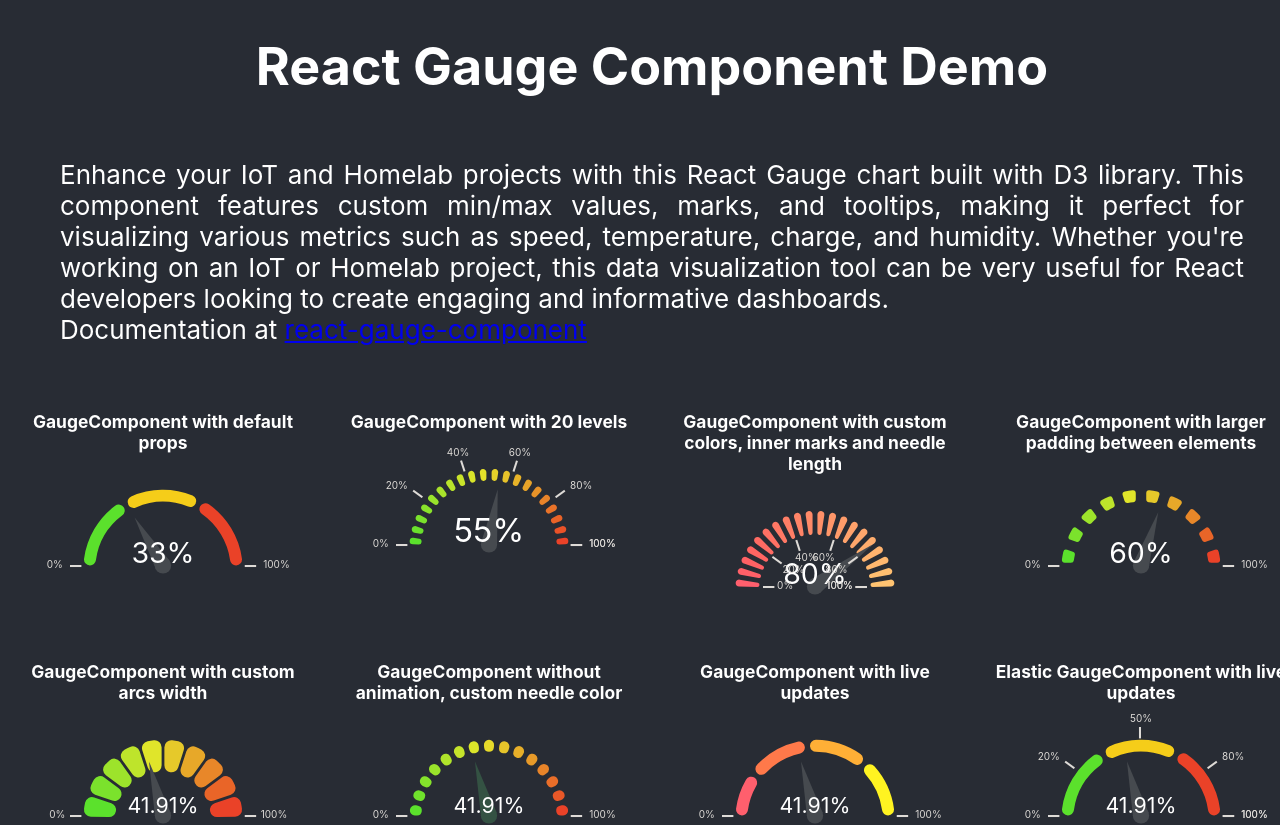
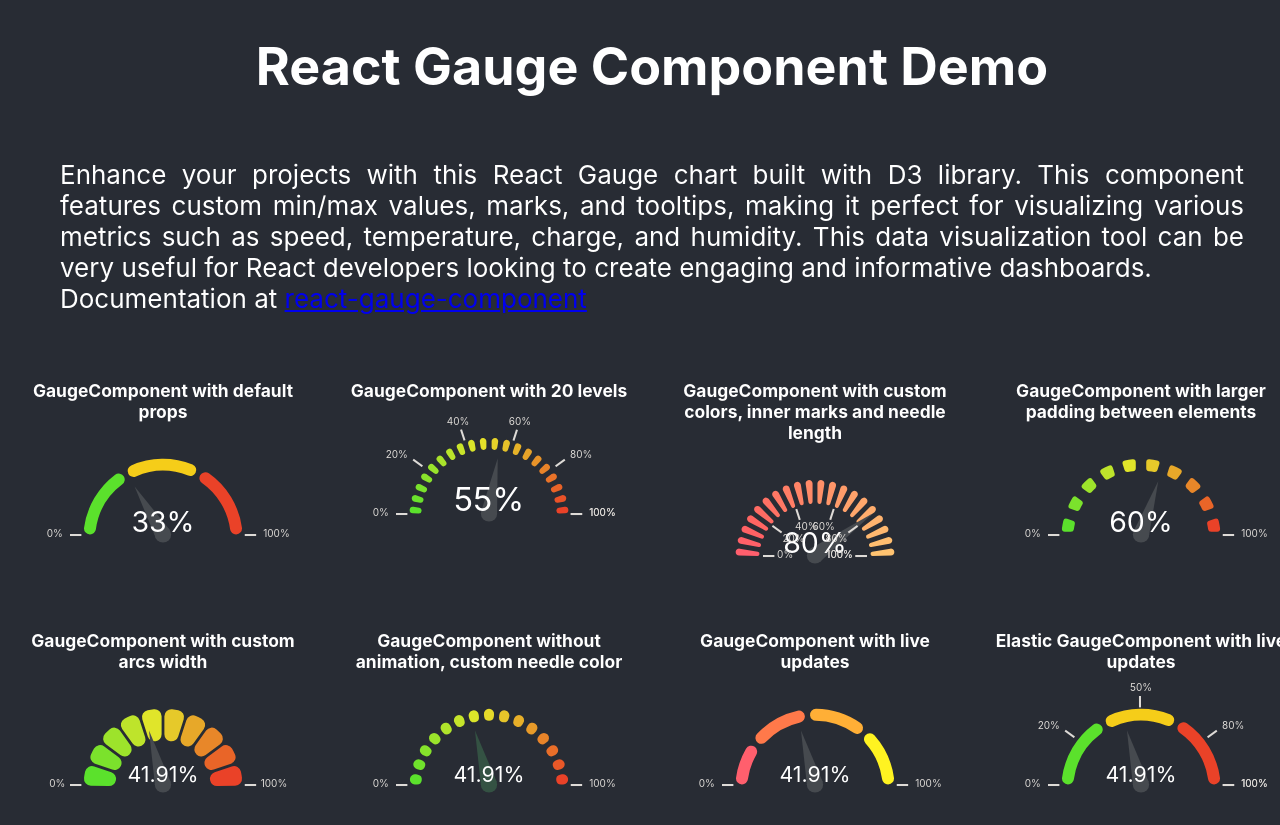
Before and after one commit to antoniolago/react-gauge-component, a React (Create React App) app: page / in a window 1280 px wide. Shown: the top 825 px of the page. Built offline with nearby package versions, Linux system fonts and the light colour scheme.

Commit message:
Update App.js

```diff
--- a/src/App.js
+++ b/src/App.js
@@ -95,11 +95,10 @@ const App = () => {
               <p
                 className="mx-5"
                 style={{textAlign: 'justify'}}>
-                  Enhance your IoT and Homelab projects with this React Gauge chart built with D3 library.
+                  Enhance your projects with this React Gauge chart built with D3 library.
                   This component features custom min/max values, marks, and tooltips,
                   making it perfect for visualizing various metrics such as speed,
-                  temperature, charge, and humidity. Whether you're working on an IoT or Homelab project,
-                  this data visualization tool can be very useful for React developers looking to create engaging and informative dashboards.
+                  temperature, charge, and humidity. This data visualization tool can be very useful for React developers looking to create engaging and informative dashboards.
                   <br/>Documentation at <a href="https://github.com/antoniolago/react-gauge-component" target="_blank">react-gauge-component</a>
               </p>
             </Col>
```
